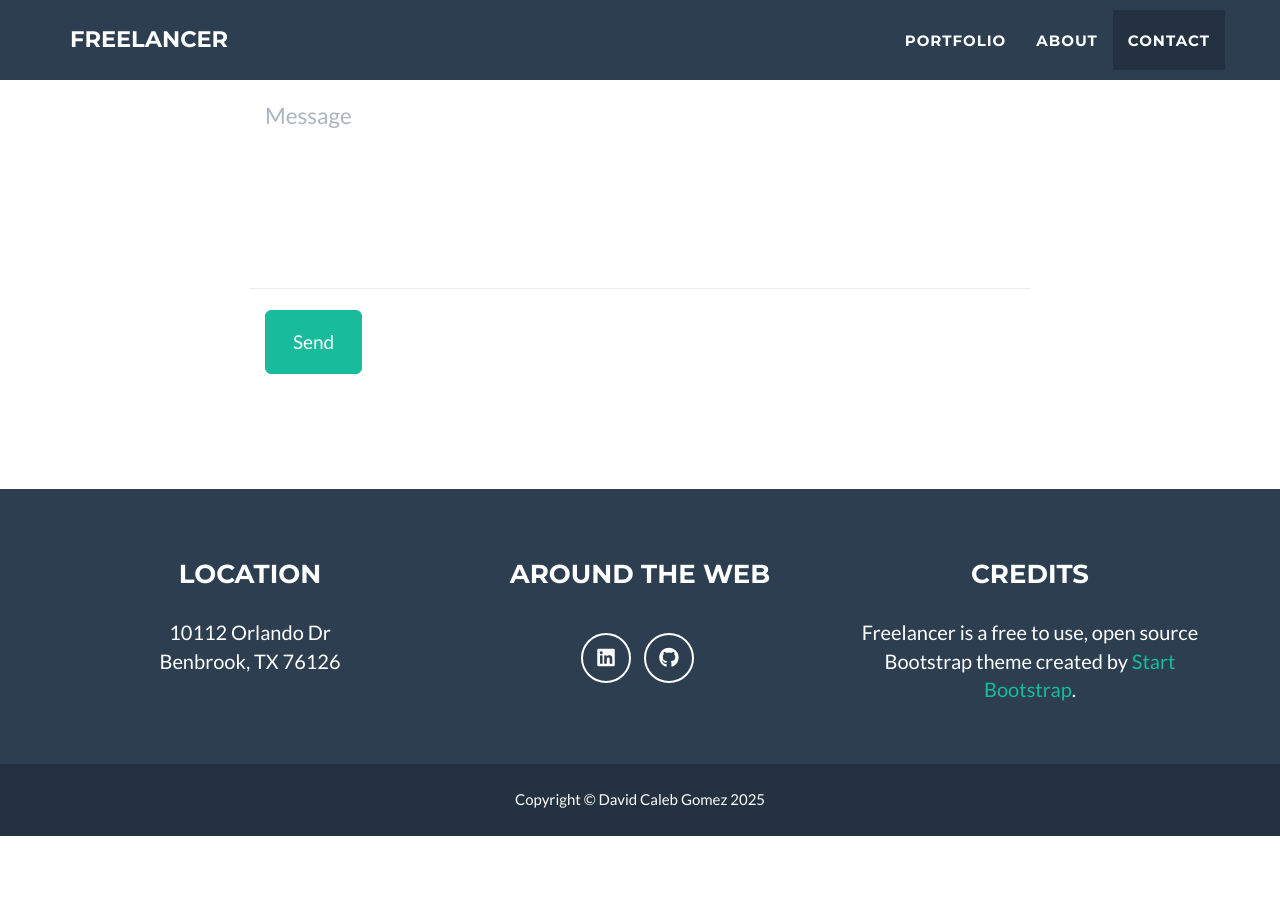
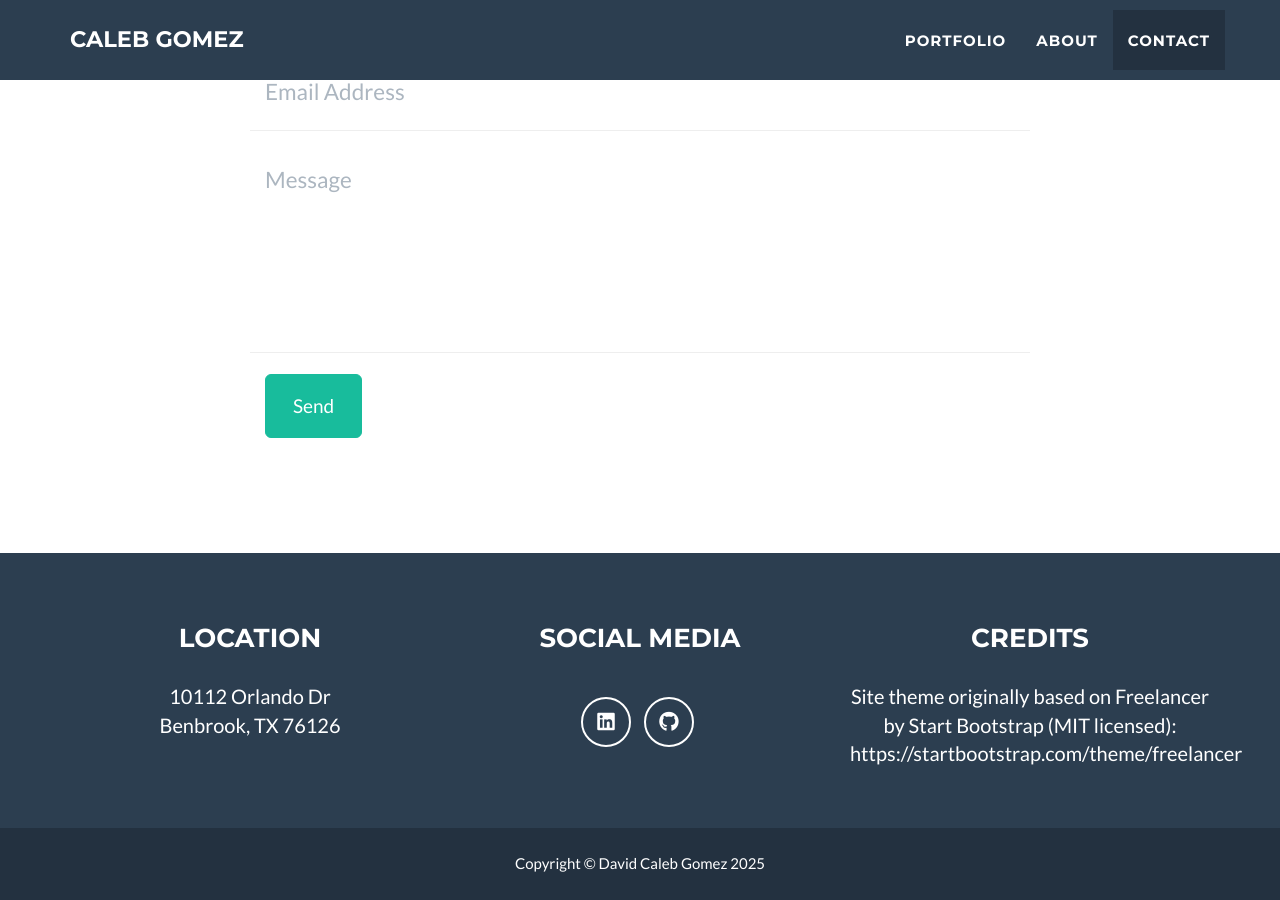
Before and after one commit to dcg1262/dcg1262.github.io, a Jekyll site: the page built from _posts/2014-07-18-project-1.markdown, in a window 1280 px wide and 900 px high, scrolled down 2556 px. Built offline with Jekyll 4.4.1, drawn with Linux system fonts in a browser that asks for light colours; before the commit the page ends 3392 px from its top, so only the background shows below that; some of the changed text lies outside the part shown.

Commit message:
Fixed Header

```diff
--- a/_config.yml
+++ b/_config.yml
@@ -1,5 +1,5 @@
 # Site settings
-title: Freelancer
+title: Caleb Gomez
 email: dcg1262@outlook.com
 url: https://calebgomez.github.io
 description: "Caleb Gomez’s personal resume and portfolio site — highlighting technical skills, impactful projects, and a passion for building purposeful tech."
@@ -34,7 +34,7 @@
 footer:
   copyright: David Caleb Gomez
   location: Location
-  social: Around the Web
+  social: Social Media
   credits: Credits
 
 # Social networks usernames (many more available: google-plus, flickr, dribbble, pinterest, instagram, tumblr, linkedin, etc.)
@@ -50,7 +50,7 @@
   - line: Benbrook, TX 76126
 
 # Credits content
-credits: 'Freelancer is a free to use, open source Bootstrap theme created by <a href="http://startbootstrap.com">Start Bootstrap</a>.'
+credits: "Site theme originally based on Freelancer by Start Bootstrap (MIT licensed): https://startbootstrap.com/theme/freelancer"
 
 # Build settings
 markdown: kramdown
--- a/_includes/header.html
+++ b/_includes/header.html
@@ -3,7 +3,7 @@
   <div class="container">
     <div class="row">
       <div class="col-lg-12">
-        <img class="img-responsive" src="img/profile.png" alt="profile-pic" />
+        <img class="img-responsive" src="img/profile.jpg" alt="profile-pic" />
         <div class="intro-text">
           <span class="name">{{ site.title }}</span>
           <hr class="star-light" />
```
